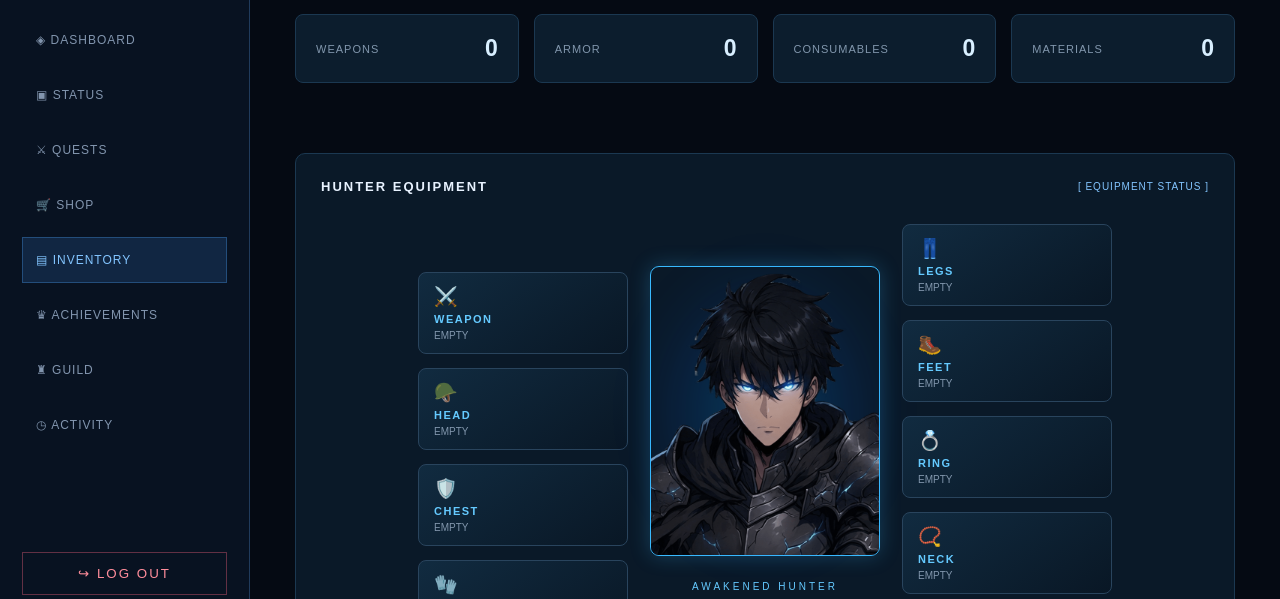
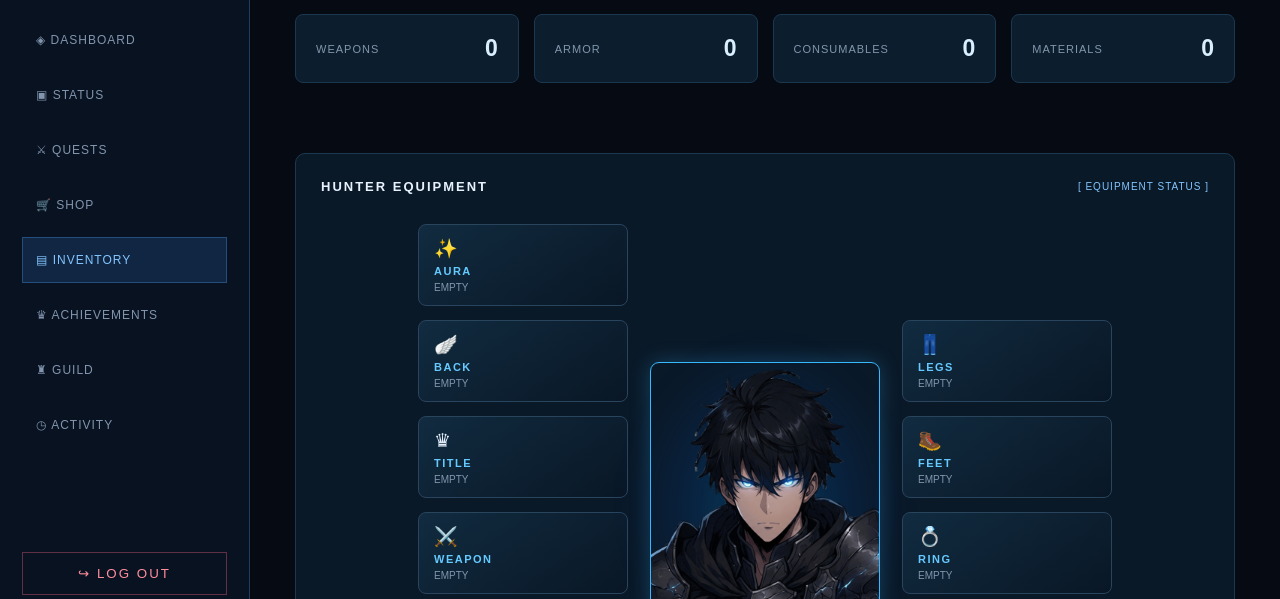
Before and after one commit to Patotipz/the-system-rpg, a plain HTML site: page inventory.html in a window 1280 px wide. Shown: the part 140-739 px from the top of the page. Drawn offline with Linux system fonts and the light colour scheme; a script that the page names is missing.

Commit message:
Update inventory.html

```diff
--- a/inventory.html
+++ b/inventory.html
@@ -93,6 +93,24 @@
 
           <!-- LEFT SLOTS -->
           <div class="equipment-column equipment-left">
+
+<div class="equipment-slot cosmetic-equipment-slot" data-slot="aura">
+  <span>✨</span>
+  <strong>AURA</strong>
+  <small>EMPTY</small>
+</div>
+
+<div class="equipment-slot cosmetic-equipment-slot" data-slot="back">
+  <span>🪽</span>
+  <strong>BACK</strong>
+  <small>EMPTY</small>
+</div>
+
+<div class="equipment-slot cosmetic-equipment-slot" data-slot="title">
+  <span>♛</span>
+  <strong>TITLE</strong>
+  <small>EMPTY</small>
+</div>
 
             <div class="equipment-slot" data-slot="weapon">
               <span>⚔️</span>
```
